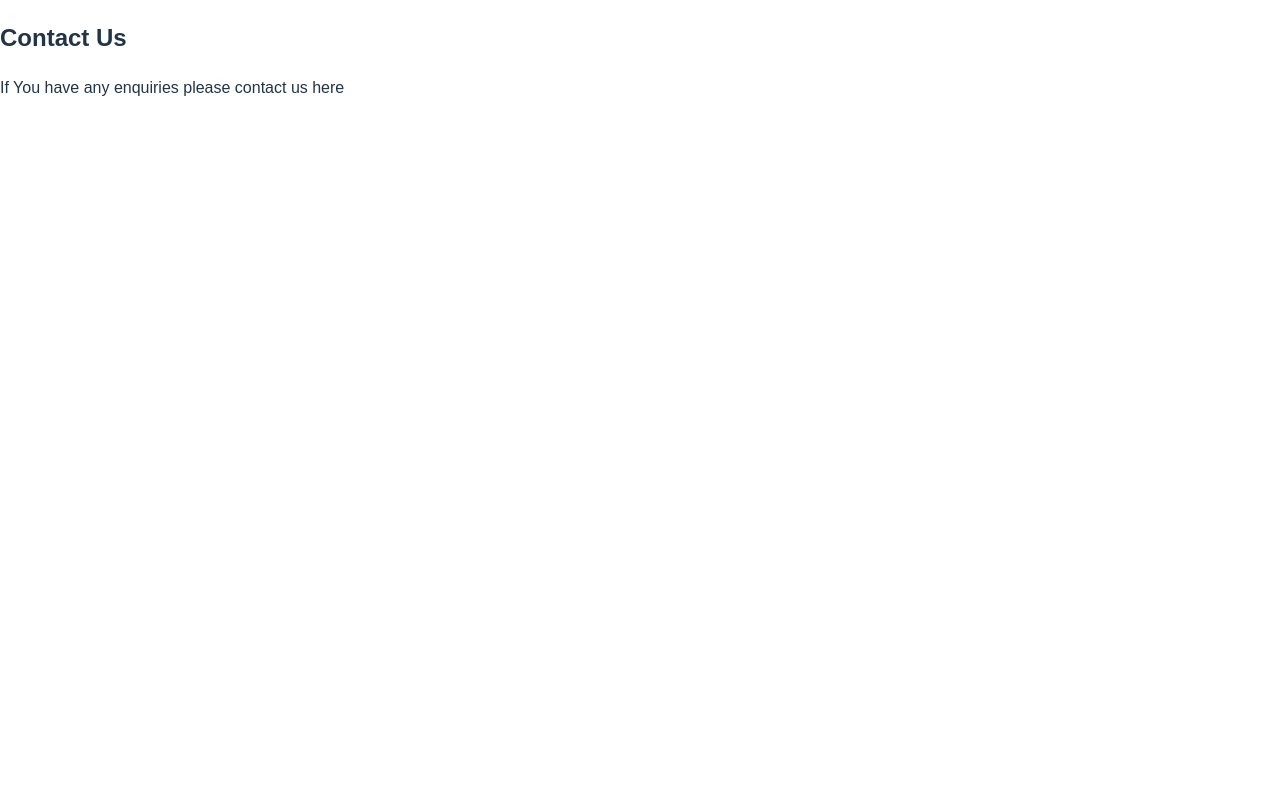
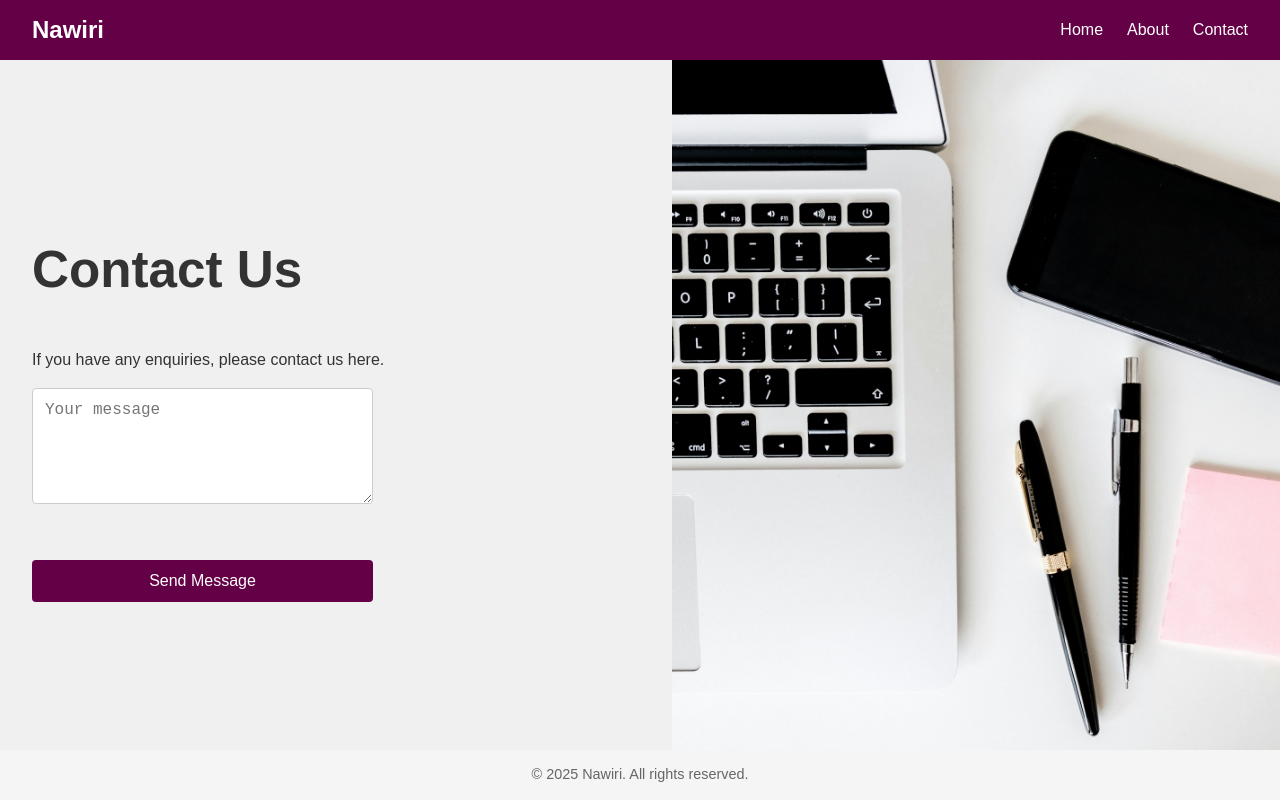
Before and after one commit to Moringa-SDF-PT10/nawiri-g7, a React (Vite) app: page /contact in a window 1280 px wide. Built offline with nearby package versions, Linux system fonts and the light colour scheme; the HTML template or start-up script is replaced by a standard one.

Commit message:
Finalized the contact us page

```diff
--- a/src/App.css
+++ b/src/App.css
@@ -2,6 +2,7 @@
 body, html, #root {
   margin: 0;
   padding: 0;
+  width: 100%;
   height: 100%;
   font-family: Arial, sans-serif;
 }
@@ -139,3 +140,25 @@ body, html, #root {
   flex-direction: column;
   gap: 1rem;
 }
+.contact-form input,
+.contact-form textarea {
+  padding: 0.75rem;
+  border: 1px solid #ccc;
+  border-radius: 4px;
+  font-size: 1rem;
+}
+.contact-form input:focus,
+.contact-form textarea:focus {
+  border-color: #640146;
+  outline: none;
+}
+.contact-form button {
+  padding: 0.75rem;
+  background-color: #640146;
+  color: white;
+  border: none;
+  border-radius: 4px;
+  cursor: pointer;
+  font-size: 1rem;
+  transition: background-color 0.2s ease;
+}
--- a/src/App.jsx
+++ b/src/App.jsx
@@ -1,16 +1,20 @@
-// App.jsx
-import "./App.css";
+// src/App.jsx
+import React from "react";
+import { BrowserRouter, Routes, Route } from "react-router-dom";
+import Layout from "./Layout";
 import SplitScreen from "./SplitScreen";
 import ContactPage from "./ContactPage";
-import { BrowserRouter as Router, Routes, Route } from "react-router-dom";
+
 
 export default function App() {
   return (
-    <Router>
+    <BrowserRouter>
       <Routes>
-        <Route path="/" element={<SplitScreen />} />
-        <Route path="/contact" element={<ContactPage />} />
+        <Route element={<Layout />}>
+          <Route path="/" element={<SplitScreen />} />
+          <Route path="/contact" element={<ContactPage />} />
+        </Route>
       </Routes>
-    </Router>
+    </BrowserRouter>
   );
 }
--- a/src/ContactPage.jsx
+++ b/src/ContactPage.jsx
@@ -1,15 +1,44 @@
-import React from "react";
-import { useState, useEffect } from "react";
+// src/ContactPage.jsx
+import nawiri_contact from "./assets/nawiri_contact.jpg";
+import React, { useState, useEffect } from "react";
 import "./App.css";
 
 function ContactPage() {
+  const [message, setMessage] = useState("");
+
+  useEffect(() => {
+    document.title = "Contact Us";
+  }, []);
+
+  const handleSubmit = (e) => {
+    e.preventDefault();
+    alert("Message sent: " + message);
+    setMessage("");
+  };
+
   return (
-    <div className="Contact-form">
-      <form>
-        <h2> Contact Us</h2>
-        <p> If You have any enquiries please contact us here </p>
-      </form>
+    <div className="split-container">
+      <div className="left-pane">
+        <h1>Contact Us</h1>
+        <p>If you have any enquiries, please contact us here.</p>
+        <form onSubmit={handleSubmit} className="contact-form">
+          <textarea
+            value={message}
+            onChange={(e) => setMessage(e.target.value)}
+            placeholder="Your message"
+            rows="5"
+            cols="30"
+            required
+          />
+          <br />
+          <button type="submit" className="primary-button">Send Message</button>
+        </form>
+      </div>
+      <div className="right-pane">
+        <img src={nawiri_contact} alt="Nariri School" className="full-image" />
+      </div>
     </div>
   );
 }
+
 export default ContactPage;
--- /dev/null
+++ b/src/Layout.jsx
@@ -0,0 +1,28 @@
+// src/Layout.jsx
+import React from "react";
+import { Outlet, Link } from "react-router-dom";
+import "./App.css";
+
+export default function Layout() {
+  return (
+    <div className="page-wrapper">
+      {/* Navbar */}
+      <nav className="navbar">
+        <div className="logo">Nawiri</div>
+        <div className="nav-links">
+          <Link to="/">Home</Link>
+          <a href="#">About</a>
+          <Link to="/contact">Contact</Link>
+        </div>
+      </nav>
+
+      {/* Render the page content */}
+      <Outlet />
+
+      {/* Footer */}
+      <footer className="footer">
+        <p>© {new Date().getFullYear()} Nawiri. All rights reserved.</p>
+      </footer>
+    </div>
+  );
+}
--- a/src/SplitScreen.jsx
+++ b/src/SplitScreen.jsx
@@ -1,59 +1,28 @@
-// src/SplitScreen.jsx
 import "./App.css";
 import nariri_school from "./assets/nariri_school.jpg";
 import { Link } from "react-router-dom";
 
 export default function SplitScreen() {
   return (
-    <div className="page-wrapper">
-      {/* Navbar */}
-      <nav className="navbar">
-        <div className="logo">Nawiri</div>
-        <div className="nav-links">
-          <Link to="/">Home</Link>
-          <Link to="/about">About</Link>
-          <Link to="/contact">Contact</Link>
-        </div>
-      </nav>
-
-      {/* Main content */}
     <div className="split-container">
       <div className="left-pane">
         <h1>Welcome To Nawiri</h1>
         <p>
-            Nawiri is a platform that connects students with mentors to help
-            them achieve their academic and career goals.
+          Nawiri is a platform that connects students with mentors to help them
+          achieve their academic and career goals.
         </p>
         <div className="button-group">
           <button className="primary-button">Student</button>
           <button className="secondary-button">Teacher</button>
         </div>
         <p>
-            Are you a new user...
-            <Link to="/signup" className="link">
-              {" "}
-              Sign in{" "}
-            </Link>{" "}
-            |
-            <Link to="/forgot-password" className="link">
-              {" "}
-              Forget Password{" "}
-            </Link>
+          Are you a new user? <Link to="/signup">Sign in</Link> |{" "}
+          <Link to="/forgot-password">Forgot Password</Link>
         </p>
       </div>
-
-        <>
-          <div></div>
-        </>
       <div className="right-pane">
         <img src={nariri_school} alt="Nariri School" className="full-image" />
       </div>
     </div>
-
-      {/* Footer */}
-      <footer className="footer">
-        <p>© {new Date().getFullYear()} Nawiri. All rights reserved.</p>
-      </footer>
-    </div>
   );
 }
```
Also changed, not shown: src/assets/nawiri_contact.jpg (added). Lines whose indentation alone changed are shown as unchanged.
